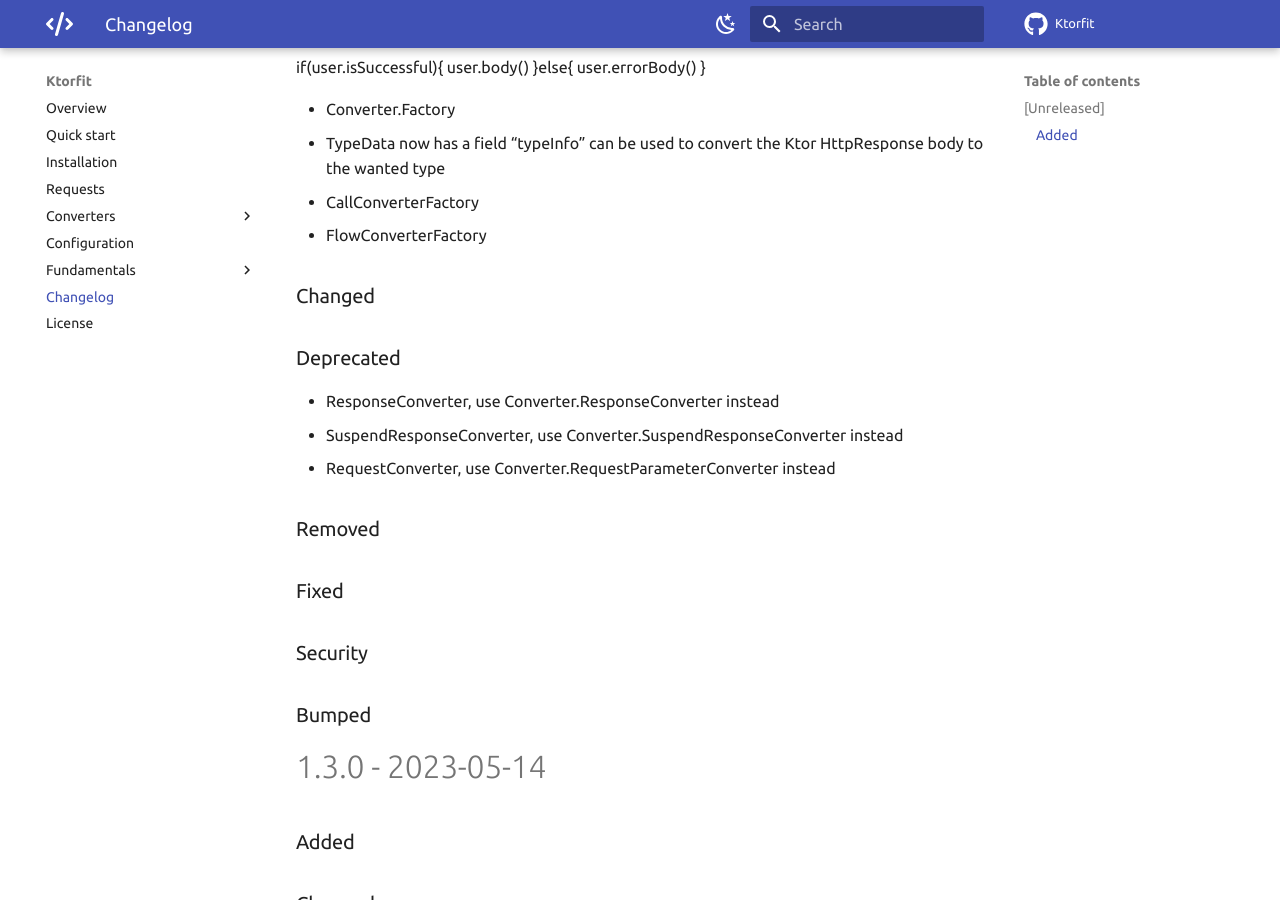
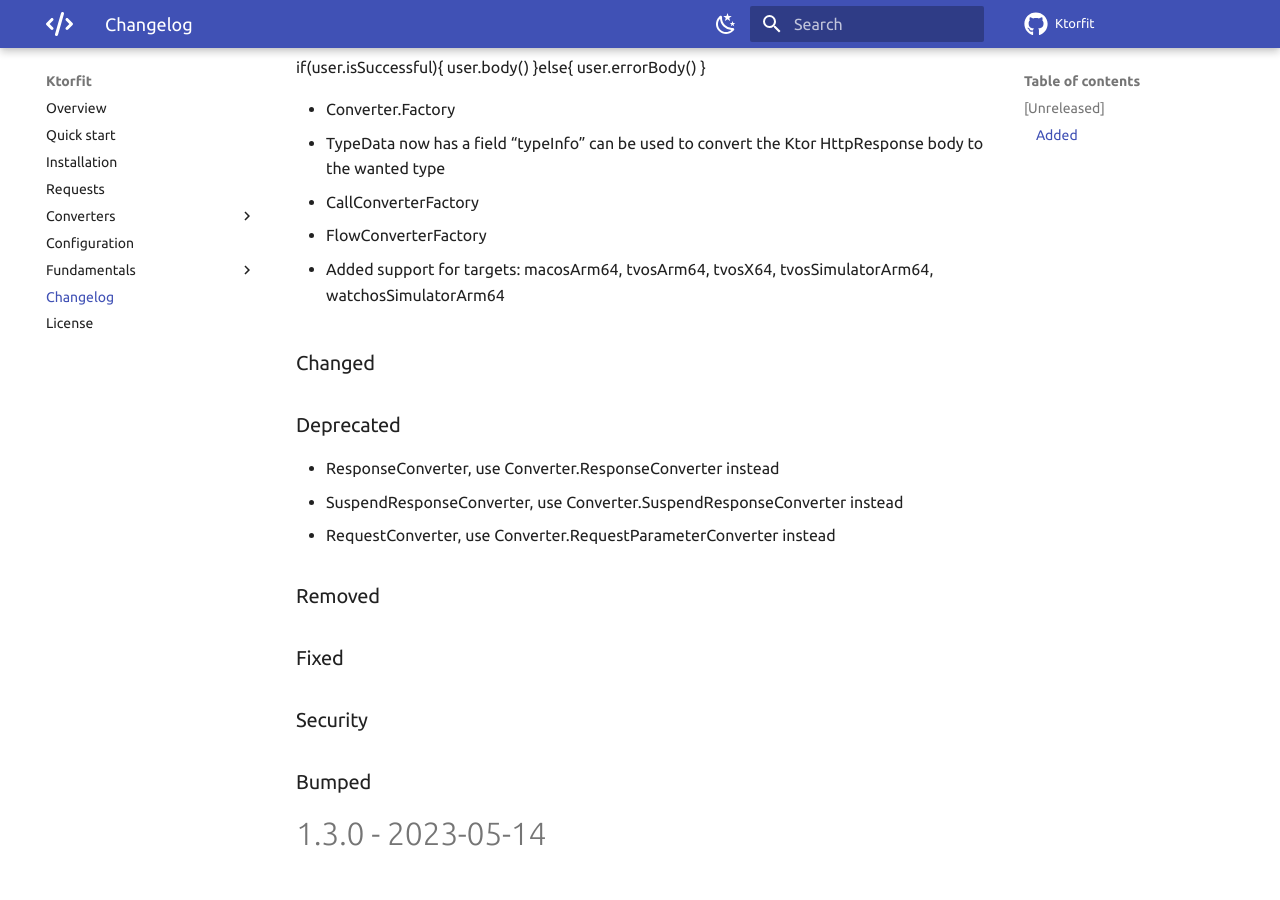
Before and after one commit to Foso/Ktorfit, an MkDocs documentation site: the page built from docs/CHANGELOG.md, in a window 1280 px wide and 900 px high, scrolled down 634 px. Built offline with MkDocs 1.6.1 and Material for MkDocs 9.7.7, drawn with Linux system fonts in a browser that asks for light colours; comment, search, counter and statistics services are not loaded.

Commit message:
(feat) Add missing platform targets #315

```diff
--- a/docs/CHANGELOG.md
+++ b/docs/CHANGELOG.md
@@ -24,6 +24,10 @@
 * TypeData now has a field "typeInfo" can be used to convert the Ktor HttpResponse body to the wanted type
 * CallConverterFactory
 * FlowConverterFactory
+
+* Added support for targets:
+macosArm64, tvosArm64, tvosX64, tvosSimulatorArm64, watchosSimulatorArm64
+
 
 ### Changed
 
```
Also changed, not shown: 3 other files.
